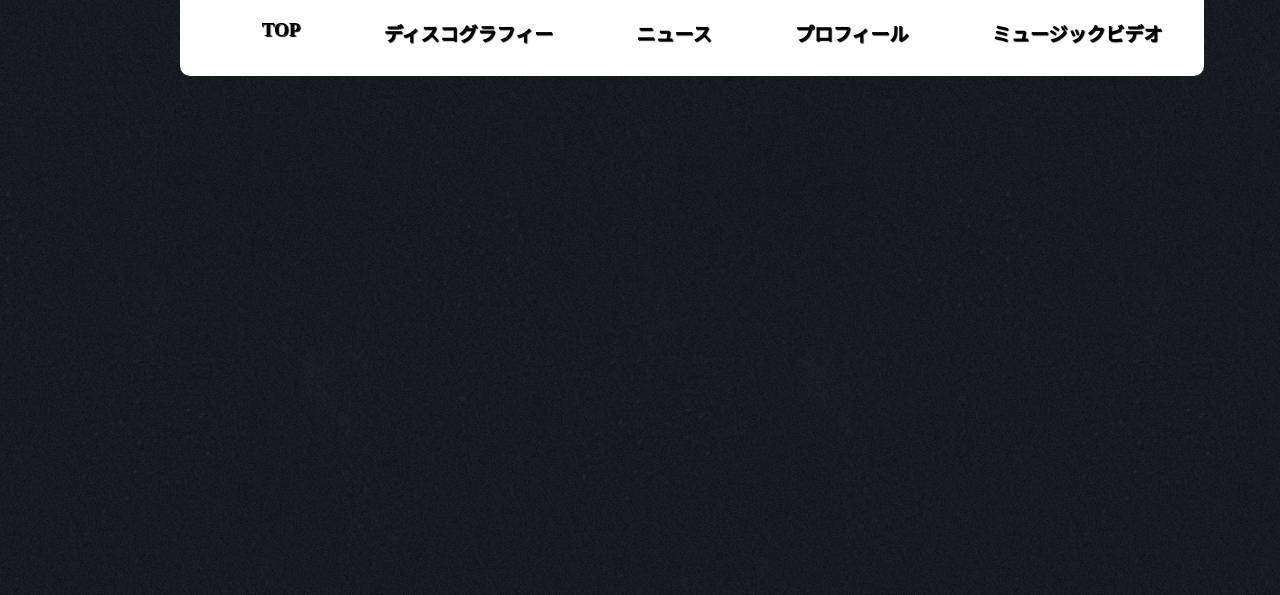
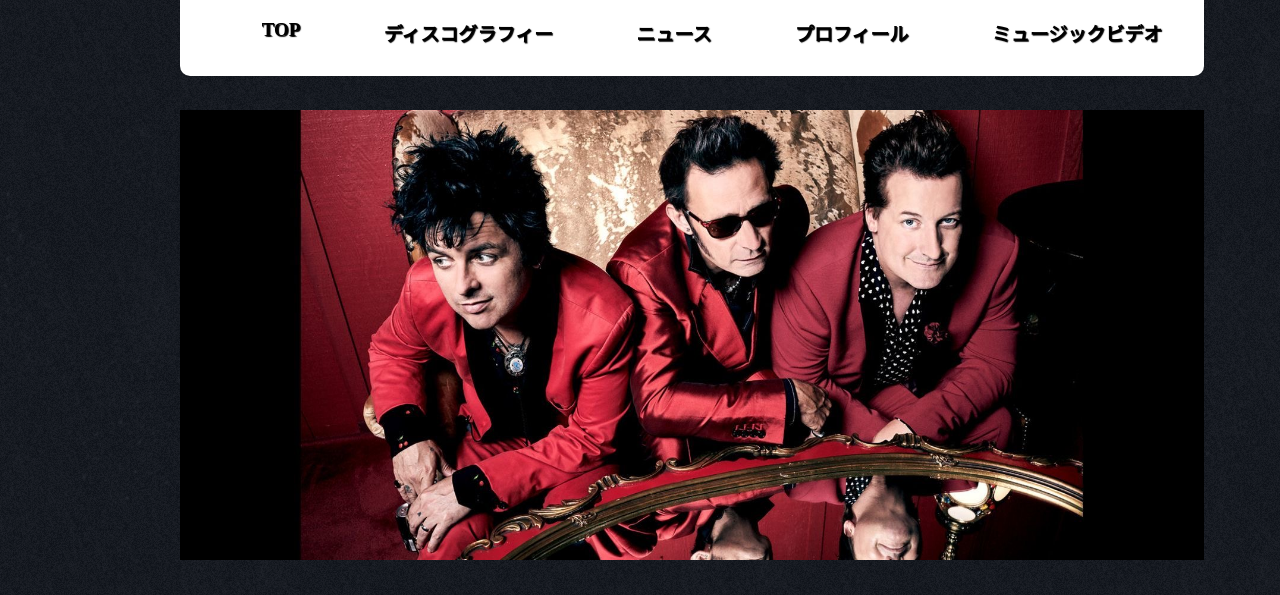
Before and after one commit to ronju06/greenday, a plain HTML site: page index.html in a window 1280 px wide. Shown: the part 136-731 px from the top of the page. Drawn offline with Linux system fonts and the light colour scheme.

Commit message:
Update style.css

```diff
--- a/style.css
+++ b/style.css
@@ -23,7 +23,7 @@ body{
 }
 .top-wrapper{
     height:450px;
-    background-image:url(greenday__2_.jpeg);
+    background-image:url(画像/greenday__2_.jpeg);
     background-position: center;
     background-size:cover;
 }
```
